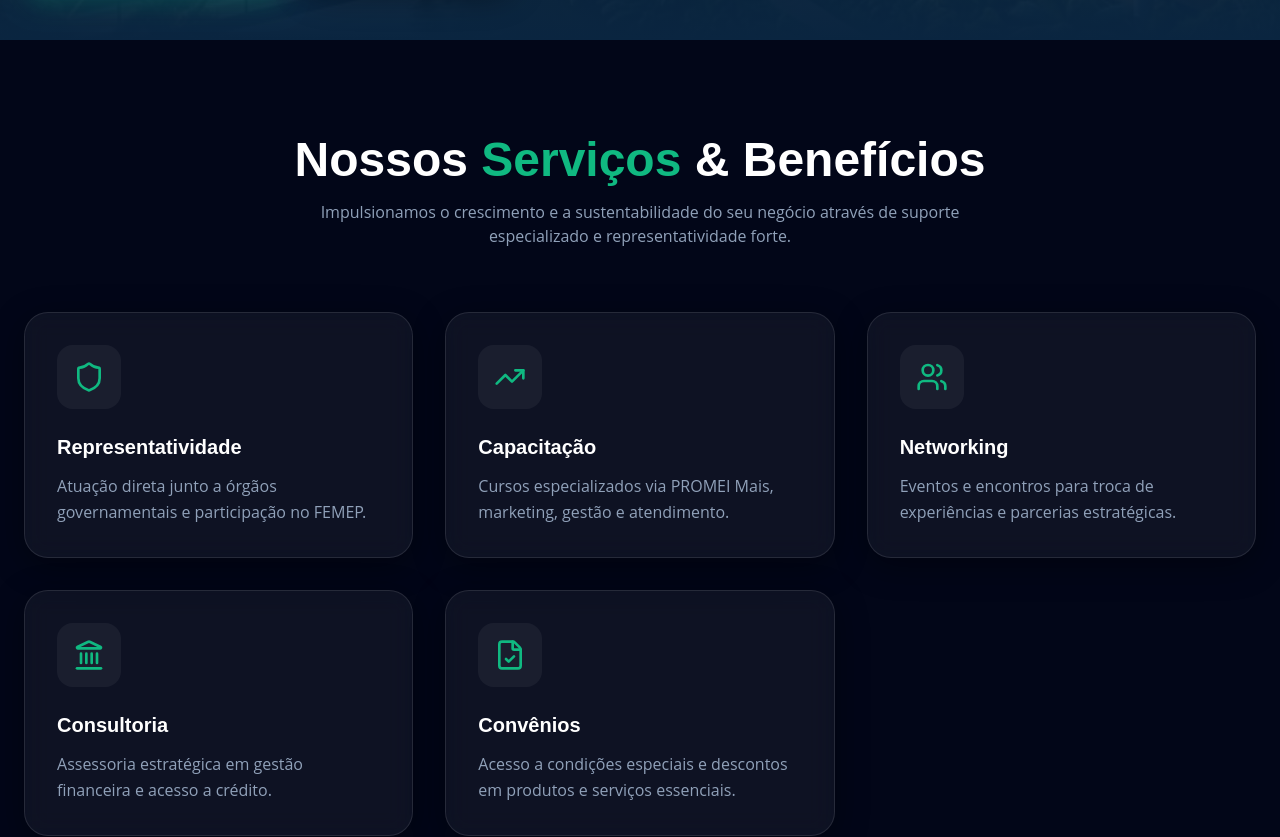
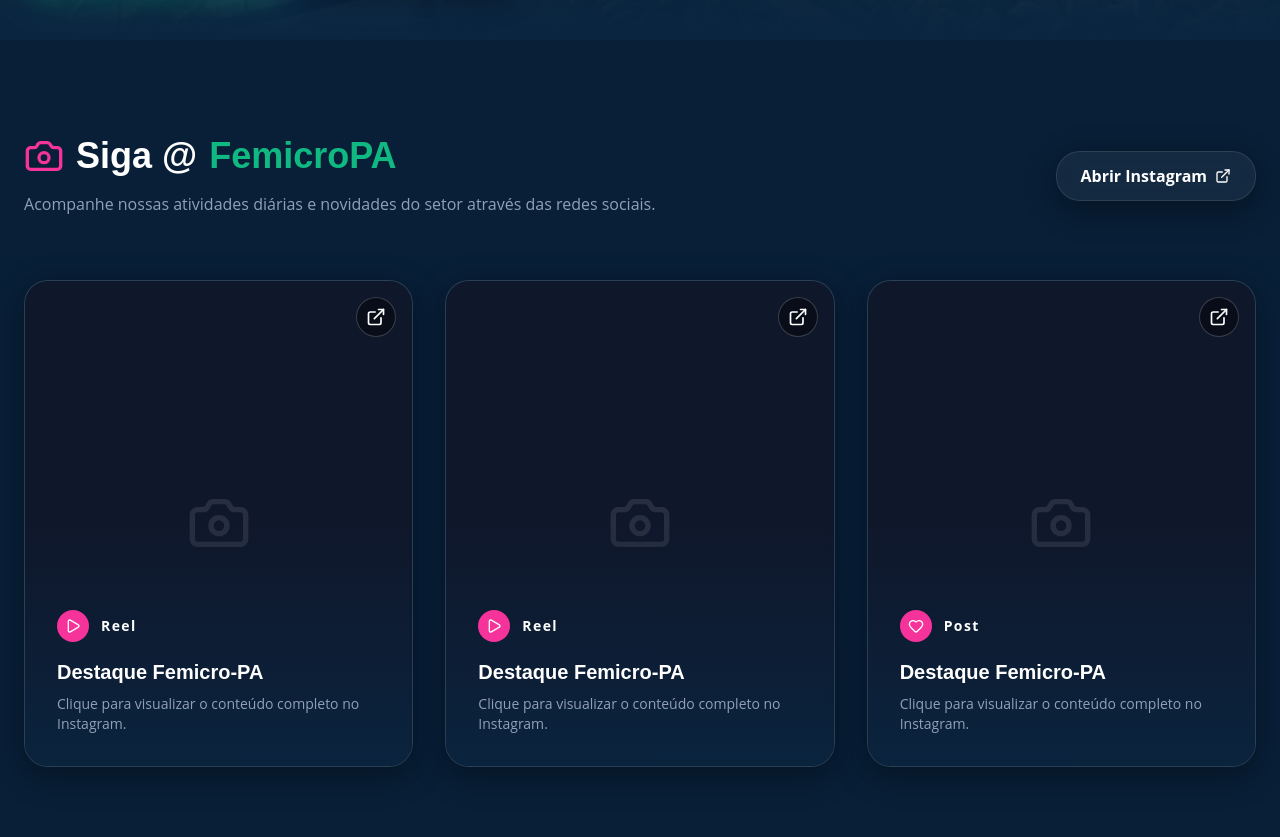
Before and after one commit to sandropeixoto/Site-FemicroPA, a React (Vite) app: page / in a window 1280 px wide. Shown: the part 760-1597 px from the top of the page. Built offline with nearby package versions, Linux system fonts and the light colour scheme.

Commit message:
fix: replace missing Instagram icon with Camera to fix build

```diff
--- a/src/App.jsx
+++ b/src/App.jsx
@@ -3,6 +3,8 @@
 import Services from './components/Services';
 import Partners from './components/Partners';
 import About from './components/About';
+import Materials from './components/Materials';
+import Social from './components/Social';
 import Contact from './components/Contact';
 import Footer from './components/Footer';
 
@@ -12,9 +14,11 @@
       <Navbar />
       <main>
         <Hero />
+        <Social />
         <Services />
         <Partners />
         <About />
+        <Materials />
         <Contact />
       </main>
       <Footer />
--- a/src/components/About.jsx
+++ b/src/components/About.jsx
@@ -13,7 +13,10 @@
           >
             <h2 className="text-4xl font-bold mb-6">Nossa <span className="text-secondary">História</span> & Compromisso</h2>
             <p className="text-slate-300 mb-6 leading-relaxed">
-              A Femicro-PA foi fundada para unir, representar e fortalecer os pequenos negócios do Pará. Atuamos na defesa do setor e promovemos um ambiente mais justo e competitivo para quem move a economia do nosso estado.
+              A <span className="text-secondary font-bold">FEMICRO/PA</span> é uma entidade privada, sem fins lucrativos, de âmbito estadual, filiada à <span className="font-bold">COMICRO</span> – Confederação Nacional das Microempresas e Empresas de Pequeno Porte.
+            </p>
+            <p className="text-slate-300 mb-6 leading-relaxed">
+              A sua base de representação é formada pelas <span className="text-accent font-bold">AMICRO</span> – Associações de Microempresa e Empresas de Pequeno Porte, de âmbito municipal. Essas associações congregam os empreendedores individuais, micro e pequenas empresas. Juntos, formamos o que chamamos de <span className="text-white font-bold underline decoration-secondary">Sistema COMICRO-FEMICRO-AMICRO</span>, presente em todo território brasileiro.
             </p>
 
             <div className="space-y-4">
--- /dev/null
+++ b/src/components/Materials.jsx
@@ -0,0 +1,103 @@
+import { motion } from 'framer-motion';
+import { BookOpen, Download, FileText, PieChart } from 'lucide-react';
+
+const materials = [
+  {
+    title: "Gestão Financeira",
+    category: "E-book",
+    link: "https://materiais.comicro.org.br/ebook-gestao-financeira",
+    icon: <PieChart className="w-6 h-6" />
+  },
+  {
+    title: "Atendimento com Qualidade",
+    category: "E-book",
+    link: "https://materiais.comicro.org.br/material-rico-e-book-atendimento-com-qualidade",
+    icon: <BookOpen className="w-6 h-6" />
+  },
+  {
+    title: "Dicas de Negociação",
+    category: "E-book",
+    link: "https://materiais.comicro.org.br/material-rico-e-book-dicas-e-praticas-de-negociacao",
+    icon: <FileText className="w-6 h-6" />
+  },
+  {
+    title: "Marketing para Negócios",
+    category: "E-book",
+    link: "https://materiais.comicro.org.br/material-rico-e-book-marketing-para-seu-negocio",
+    icon: <BookOpen className="w-6 h-6" />
+  },
+  {
+    title: "Estratégia de Vendas",
+    category: "E-book",
+    link: "https://materiais.comicro.org.br/material-rico-e-book-poderosas-dicas-de-estrategia-de-vendas",
+    icon: <PieChart className="w-6 h-6" />
+  },
+  {
+    title: "Biblioteca COMICRO",
+    category: "Recursos",
+    link: "https://comicro.org.br/materiais",
+    icon: <Download className="w-6 h-6" />
+  }
+];
+
+export default function Materials() {
+  return (
+    <section id="materiais" className="py-24 px-6 relative overflow-hidden">
+      <div className="absolute top-0 right-0 w-80 h-80 bg-accent/5 blur-[100px] rounded-full"></div>
+
+      <div className="max-w-7xl mx-auto relative z-10">
+        <div className="text-center mb-16">
+          <motion.h2
+            initial={{ opacity: 0, y: 20 }}
+            whileInView={{ opacity: 1, y: 0 }}
+            className="text-4xl md:text-5xl font-bold mb-4"
+          >
+            Materiais <span className="text-secondary">Diversos</span>
+          </motion.h2>
+          <p className="text-slate-400 max-w-2xl mx-auto">
+            Acesso exclusivo a E-books, Cartilhas, Planilhas e muito mais para impulsionar a gestão do seu negócio.
+          </p>
+        </div>
+
+        <div className="grid sm:grid-cols-2 lg:grid-cols-3 gap-6">
+          {materials.map((item, idx) => (
+            <motion.a
+              key={idx}
+              href={item.link}
+              target="_blank"
+              rel="noopener noreferrer"
+              initial={{ opacity: 0, scale: 0.95 }}
+              whileInView={{ opacity: 1, scale: 1 }}
+              whileHover={{ y: -5 }}
+              transition={{ delay: idx * 0.05 }}
+              className="glass-card p-6 flex items-center gap-6 group hover:border-secondary/40 transition-all"
+            >
+              <div className="w-14 h-14 bg-white/5 rounded-2xl flex items-center justify-center text-secondary group-hover:bg-secondary group-hover:text-white transition-all">
+                {item.icon}
+              </div>
+              <div>
+                <span className="text-[10px] font-bold uppercase tracking-widest text-slate-500">{item.category}</span>
+                <h4 className="text-lg font-bold text-white group-hover:text-secondary transition-colors">{item.title}</h4>
+                <div className="flex items-center gap-1 text-xs text-slate-400 mt-1">
+                  <span>Acessar agora</span>
+                  <Download className="w-3 h-3 group-hover:translate-x-1 transition-transform" />
+                </div>
+              </div>
+            </motion.a>
+          ))}
+        </div>
+
+        <div className="mt-12 text-center">
+          <a
+            href="https://comicro.org.br/arquivos/81f220e40d95c410b9a7ab4832359f833d6c676e3ff90.pdf"
+            target="_blank"
+            rel="noopener noreferrer"
+            className="inline-flex items-center gap-2 text-slate-400 hover:text-white transition-colors text-sm font-medium"
+          >
+            <FileText className="w-4 h-4" /> Ver Estatuto e Outros Arquivos Oficiais
+          </a>
+        </div>
+      </div>
+    </section>
+  );
+}
--- /dev/null
+++ b/src/components/Social.jsx
@@ -0,0 +1,86 @@
+import { motion } from 'framer-motion';
+import { Camera, Play, Heart, ExternalLink } from 'lucide-react';
+
+const feeds = [
+  {
+    id: "DMfWFWlxH-t",
+    type: "Reel",
+    link: "https://www.instagram.com/reel/DMfWFWlxH-t/?igsh=MWR4Zm9iN2t0YzAyMA=="
+  },
+  {
+    id: "DNHHe1ENHXR",
+    type: "Reel",
+    link: "https://www.instagram.com/reel/DNHHe1ENHXR/?igsh=dDgxZWJkMXU1em1o"
+  },
+  {
+    id: "DNA7pQhOVXE",
+    type: "Post",
+    link: "https://www.instagram.com/p/DNA7pQhOVXE/?igsh=MWtmMTBkenpvd2xzOA=="
+  }
+];
+
+export default function Social() {
+  return (
+    <section className="py-24 px-6 bg-slate-950/20">
+      <div className="max-w-7xl mx-auto">
+        <div className="flex flex-col md:flex-row items-center justify-between mb-16 gap-6">
+          <div>
+            <h2 className="text-4xl font-bold mb-4 flex items-center gap-3">
+              <Camera className="text-pink-500 w-10 h-10" />
+              Siga @<span className="text-secondary text-pink-500">FemicroPA</span>
+            </h2>
+            <p className="text-slate-400">
+              Acompanhe nossas atividades diárias e novidades do setor através das redes sociais.
+            </p>
+          </div>
+
+          <a
+            href="https://www.instagram.com/femicropa/"
+            target="_blank"
+            rel="noopener noreferrer"
+            className="px-6 py-3 glass-card flex items-center gap-2 hover:bg-pink-500/10 transition-all font-bold group"
+          >
+            Abrir Instagram <ExternalLink className="w-4 h-4 group-hover:rotate-45 transition-transform" />
+          </a>
+        </div>
+
+        <div className="grid md:grid-cols-3 gap-8">
+          {feeds.map((feed, idx) => (
+            <motion.a
+              key={idx}
+              href={feed.link}
+              target="_blank"
+              rel="noopener noreferrer"
+              initial={{ opacity: 0, y: 30 }}
+              whileInView={{ opacity: 1, y: 0 }}
+              transition={{ delay: idx * 0.1 }}
+              className="relative aspect-[4/5] overflow-hidden rounded-3xl glass-card group cursor-pointer"
+            >
+              <div className="absolute inset-0 bg-gradient-to-t from-primary/90 via-transparent to-transparent z-10"></div>
+
+              {/* Fake Preview Background */}
+              <div className="absolute inset-0 bg-slate-900 flex items-center justify-center">
+                 <Camera className="w-16 h-16 text-white/10 group-hover:scale-110 transition-transform duration-500" />
+              </div>
+
+              <div className="absolute inset-0 z-20 p-8 flex flex-col justify-end">
+                <div className="flex items-center gap-3 mb-4">
+                  <div className="w-8 h-8 rounded-full bg-pink-500 flex items-center justify-center text-white">
+                    {feed.type === "Reel" ? <Play className="w-4 h-4" /> : <Heart className="w-4 h-4" />}
+                  </div>
+                  <span className="font-bold text-sm tracking-widest">{feed.type}</span>
+                </div>
+                <h4 className="text-xl font-bold mb-2 group-hover:text-pink-500 transition-colors">Destaque Femicro-PA</h4>
+                <p className="text-sm text-slate-400">Clique para visualizar o conteúdo completo no Instagram.</p>
+              </div>
+
+              <div className="absolute top-4 right-4 z-20 w-10 h-10 bg-black/40 backdrop-blur-md rounded-full flex items-center justify-center border border-white/20 group-hover:bg-pink-500 transition-colors">
+                <ExternalLink className="w-5 h-5" />
+              </div>
+            </motion.a>
+          ))}
+        </div>
+      </div>
+    </section>
+  );
+}
```
